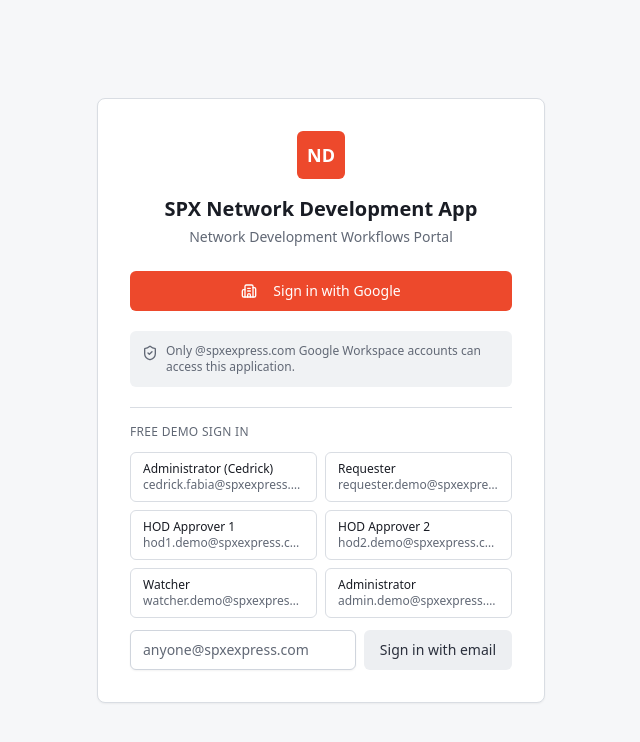
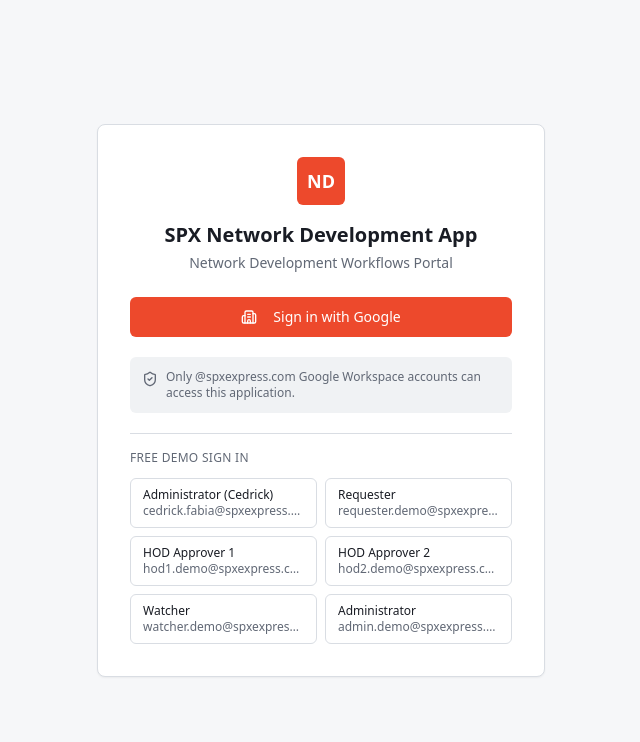
Before and after one commit to cedrickfabia-jpg/spx-general-expansions, a Next.js app in the folder firebase-free-app/: page /login in a window 1280 px wide. Shown: the top 742 px of the page, without its empty margins (319-959 px from the left). Built offline with nearby package versions, Linux system fonts and the light colour scheme; no server answers.

Commit message:
Remove email sign-in, keep Google login

```diff
--- a/firebase-free-app/app/login/page.tsx
+++ b/firebase-free-app/app/login/page.tsx
@@ -5,7 +5,6 @@ import { useRouter } from "next/navigation";
 import { Building2, ShieldCheck } from "lucide-react";
 import { useAuth } from "@/lib/auth";
 import { Button } from "@/components/ui/button";
-import { Input } from "@/components/ui/input";
 
 const demoAccounts = [
   { email: "cedrick.fabia@spxexpress.com", label: "Administrator (Cedrick)", roles: ["ADMINISTRATOR", "HOD_APPROVER"] as const },
@@ -17,11 +16,10 @@ const demoAccounts = [
 ];
 
 export default function LoginPage() {
-  const { user, loading, signInWithGoogle, signInDemo, signInAs } = useAuth();
+  const { user, loading, signInWithGoogle, signInDemo } = useAuth();
   const router = useRouter();
   const [busy, setBusy] = React.useState<string | null>(null);
   const [error, setError] = React.useState("");
-  const [email, setEmail] = React.useState("");
 
   React.useEffect(() => {
     if (!loading && user) router.replace("/dashboard");
@@ -75,17 +73,6 @@ export default function LoginPage() {
           </div>
         </div>
 
-        <form
-          className="mt-3 flex flex-col gap-2 sm:flex-row"
-          onSubmit={(event) => {
-            event.preventDefault();
-            void run("email", () => signInAs(email));
-          }}
-        >
-          <Input id="demo-email" value={email} onChange={(e) => setEmail(e.target.value)} placeholder="anyone@spxexpress.com" className="flex-1" />
-          <Button type="submit" variant="secondary" disabled={busy !== null}>Sign in with email</Button>
-        </form>
-
         {error ? <p className="mt-4 text-sm text-destructive">{error}</p> : null}
       </div>
     </div>
```
